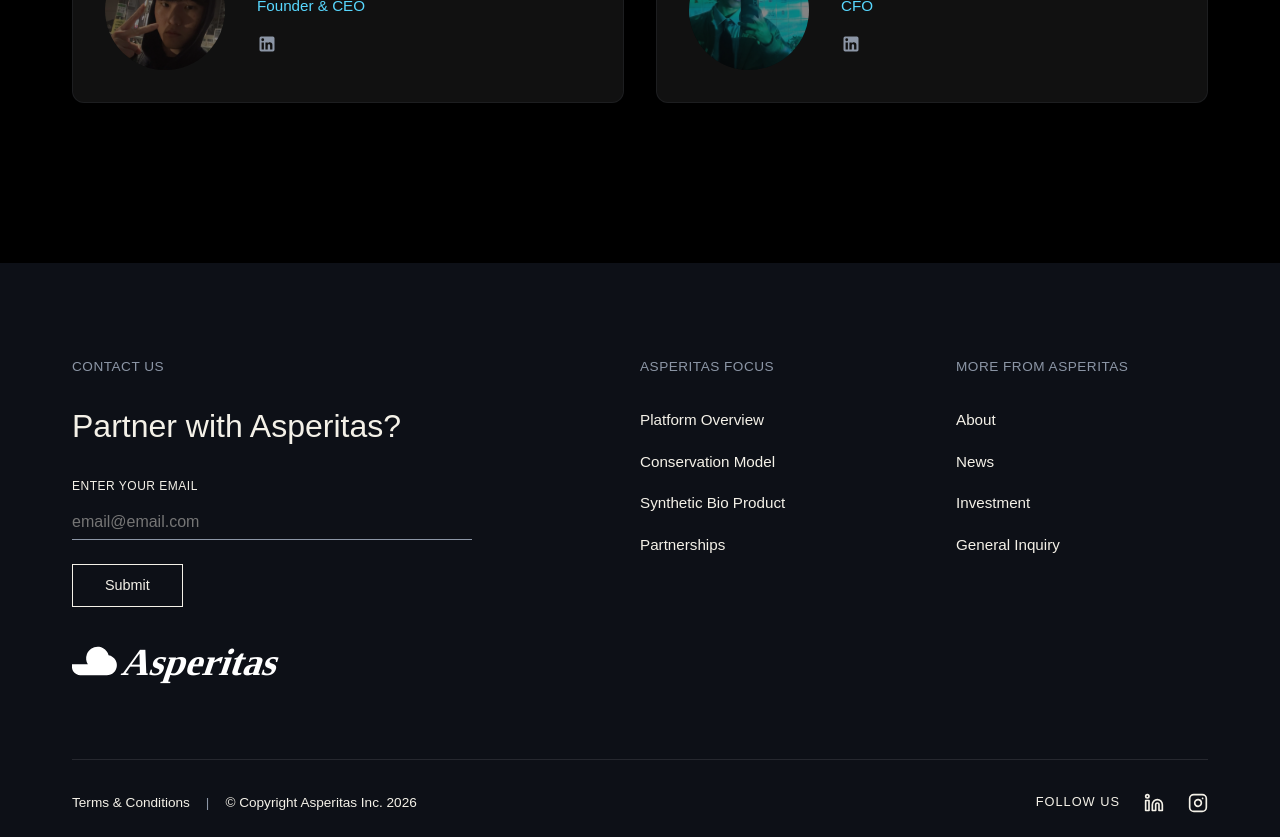
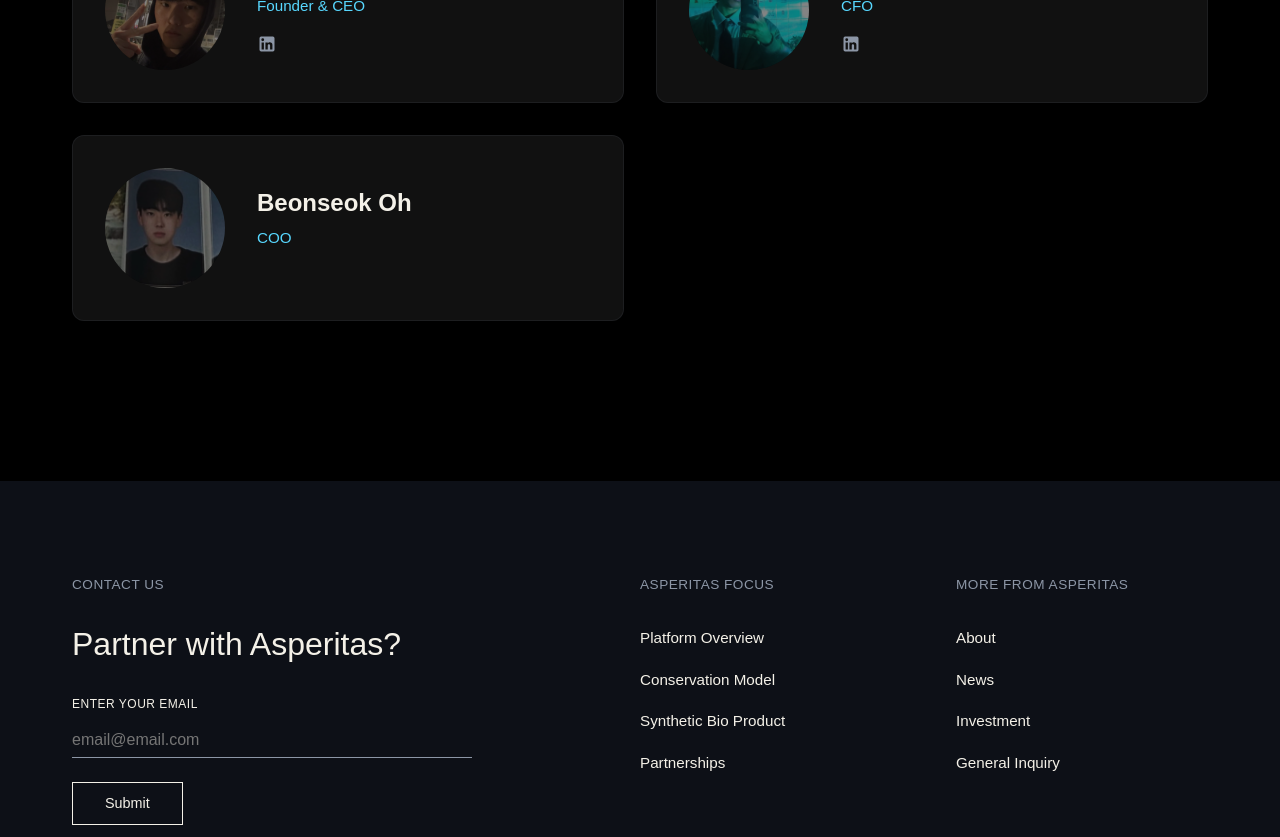
Before and after one commit to kometvest/asperitas, a React (Vite) app: page /company in a window 1280 px wide. Shown: the part 1760-2597 px from the top of the page. Built offline with nearby package versions, Linux system fonts and the light colour scheme; a web font is replaced by a local one.

Commit message:
Update Company.jsx

```diff
--- a/src/pages/Company.jsx
+++ b/src/pages/Company.jsx
@@ -2,7 +2,7 @@
 
 const LinkedInIcon = () => (
   <svg width="20" height="20" viewBox="0 0 24 24" fill="currentColor" xmlns="http://www.w3.org/2000/svg">
-    <path d="M19 3a2 2 0 0 1 2 2v14a2 2 0 0 1-2 2H5a2 2 0 0 1-2-2V5a2 2 0 0 1 2-2h14m-.5 15.5v-5.3a3.26 3.26 0 0 0-3.26-3.26c-.85 0-1.84.52-2.32 1.3v-1.11h-2.79v8.37h2.79v-4.93c0-.77.62-1.4 1.39-1.4a1.4 1.4 0 0 1 1.4 1.4v4.93h2.79M6.88 8.56a1.68 1.68 0 0 0 1.68-1.68c0-.93-.75-1.69-1.68-1.69a1.69 1.69 0 0 0-1.69 1.69c0 .93.76 1.68 1.69 1.68m1.39 9.94v-8.37H5.5v8.37h2.77z"/>
+    <path d="M19 3a2 2 0 0 1 2 2v14a2 2 0 0 1-2 2H5a2 2 0 0 1-2-2V5a2 2 0 0 1 2-2h14m-.5 15.5v-5.3a3.26 3.26 0 0 0-3.26-3.26c-.85 0-1.84.52-2.32 1.3v-1.11h-2.79v8.37h2.79v-4.93c0-.77.62-1.4 1.39-1.4a1.4 1.4 0 0 1 1.4 1.4v4.93h2.79M6.88 8.56a1.68 1.68 0 0 0 1.68-1.68c0-.93-.75-1.69-1.68-1.69a1.69 1.69 0 0 0-1.69 1.69c0 .93.76 1.68 1.69 1.68m1.39 9.94v-8.37H5.5v8.37h2.77z" />
   </svg>
 );
 
@@ -19,6 +19,12 @@
       title: 'CFO',
       linkedin: 'https://www.linkedin.com/in/caustic',
       image: '/cfo.jpeg'
+    },
+    {
+      name: 'Beonseok Oh',
+      title: 'COO',
+      linkedin: '',
+      image: '/coo.png'
     }
   ];
 
@@ -68,9 +74,11 @@
                 <div style={{ flex: 1 }}>
                   <h3 style={{ fontSize: '1.5rem', marginBottom: '0.5rem' }}>{member.name}</h3>
                   <p style={{ color: 'var(--accent-cyan)', marginBottom: '1rem', fontWeight: 500 }}>{member.title}</p>
-                  <a href={member.linkedin} target="_blank" rel="noopener noreferrer" style={{ color: 'var(--text-muted)', transition: 'color 0.2s' }} onMouseOver={(e) => e.currentTarget.style.color = 'var(--accent-cyan)'} onMouseOut={(e) => e.currentTarget.style.color = 'var(--text-muted)'}>
-                    <LinkedInIcon />
-                  </a>
+                  {member.linkedin && (
+                    <a href={member.linkedin} target="_blank" rel="noopener noreferrer" style={{ color: 'var(--text-muted)', transition: 'color 0.2s' }} onMouseOver={(e) => e.currentTarget.style.color = 'var(--accent-cyan)'} onMouseOut={(e) => e.currentTarget.style.color = 'var(--text-muted)'}>
+                      <LinkedInIcon />
+                    </a>
+                  )}
                 </div>
               </div>
             ))}
```
